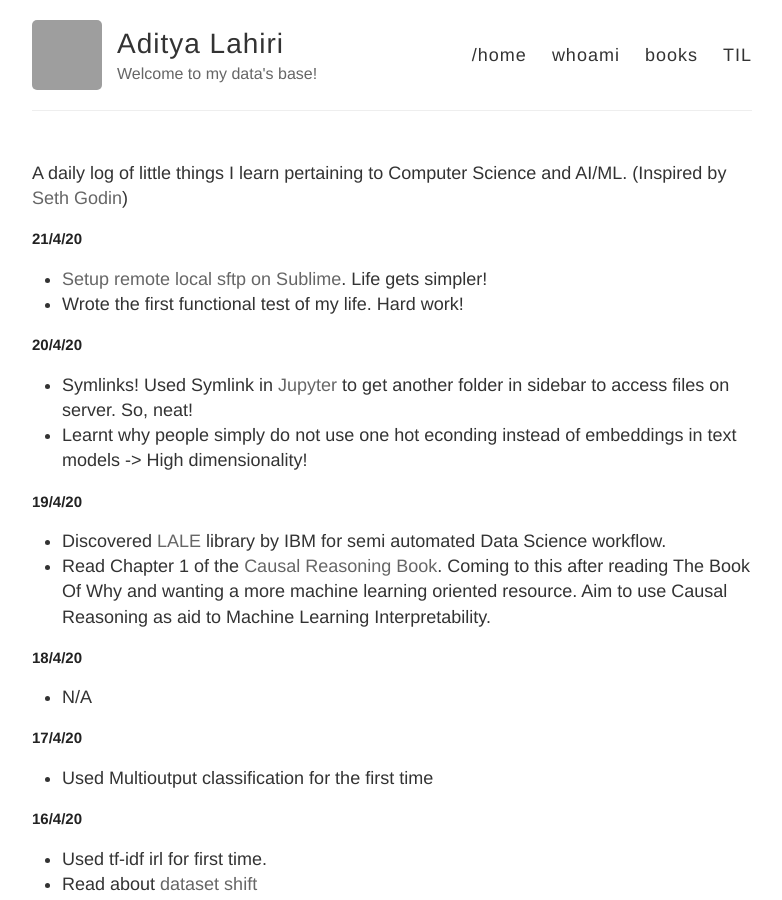
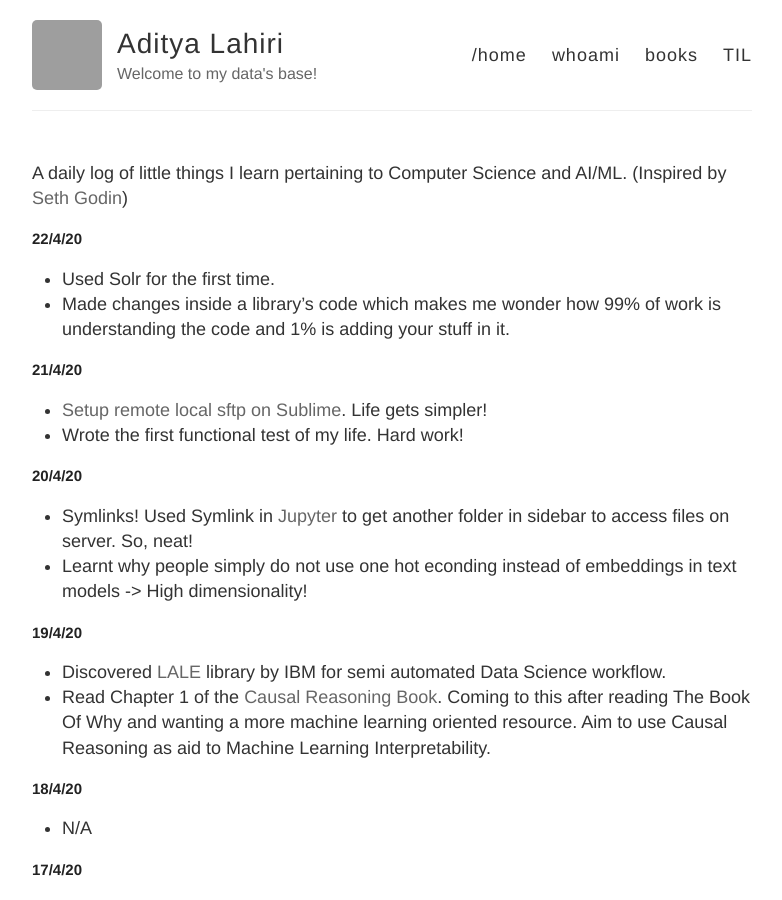
Before and after one commit to adityalahiri/adityalahiri.github.io, a Jekyll site: the page built from TIL.md, in a window 1280 px wide and 900 px high. Shown: the whole window, without its empty margins (248-1030 px from the left). Built offline with Jekyll 4.4.1, drawn with Linux system fonts in a browser that asks for light colours; our own code applies the rules of GitHub Pages for plain Markdown files; grey boxes are pictures that could not be loaded.

Commit message:
Update for 22/4/20

```diff
--- a/TIL.md
+++ b/TIL.md
@@ -1,5 +1,10 @@
 A daily log of little things I learn pertaining to Computer Science and AI/ML.
 (Inspired by [Seth Godin](https://seths.blog/))
+
+## 22/4/20
+
+* Used Solr for the first time.
+* Made changes inside a library's code which makes me wonder how 99% of work is understanding the code and 1% is adding your stuff in it.
 
 ## 21/4/20
 
```
